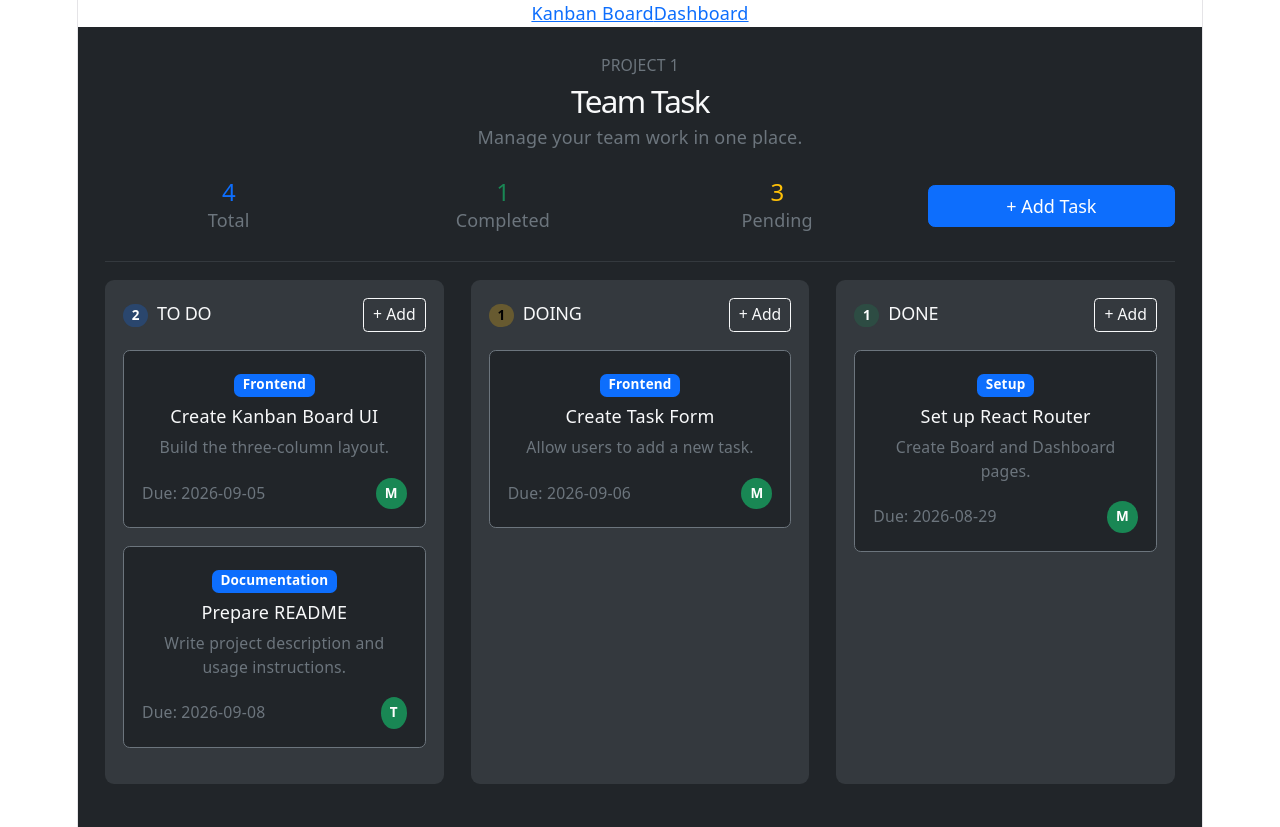
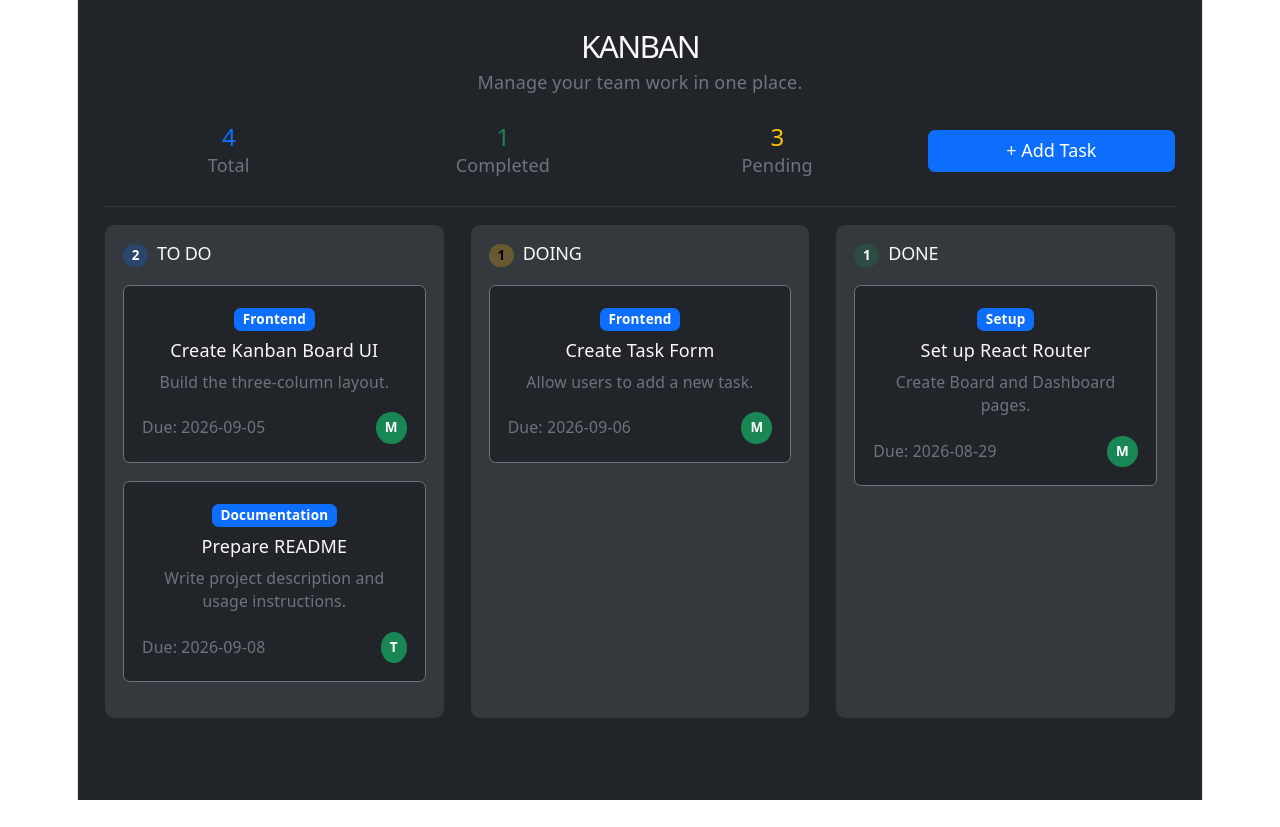
Before and after one commit to minhnhat-cyber/Kanban-project, a React (Vite) app: page / in a window 1280 px wide. After the commit the page ends 800 px from the top, so only its background shows below. Built offline with nearby package versions, Linux system fonts and the light colour scheme.

Commit message:
update kanbanboard

```diff
--- a/src/App.jsx
+++ b/src/App.jsx
@@ -5,10 +5,7 @@ import Dashboard from "./components/Dashboard";
 function App() {
   return (
     <>
-      <header>
-        <NavLink to="/">Kanban Board</NavLink>
-        <NavLink to="/dashboard">Dashboard</NavLink>
-      </header>
+
 
       <Routes>
         <Route path="/" element={<KanbanBoard />} />
--- a/src/components/KanbanBoard.jsx
+++ b/src/components/KanbanBoard.jsx
@@ -87,8 +87,7 @@ function KanbanBoard() {
     <div className="bg-dark text-light min-vh-100">
       <div className="container-fluid p-4">
         <div className="text-center mb-4">
-          <p className="text-secondary small mb-1">PROJECT 1</p>
-          <h1 className="h3 mb-1">Team Task</h1>
+          <h1 className="h3 mb-1">KANBAN</h1>
           <p className="text-secondary mb-0">
             Manage your team work in one place.
           </p>
@@ -132,10 +131,6 @@ function KanbanBoard() {
                     </span>
                     {column.title}
                   </h2>
-
-                  <button className="btn btn-sm btn-outline-light">
-                    + Add
-                  </button>
                 </div>
 
                 {column.tasks.map((task) => (
```
